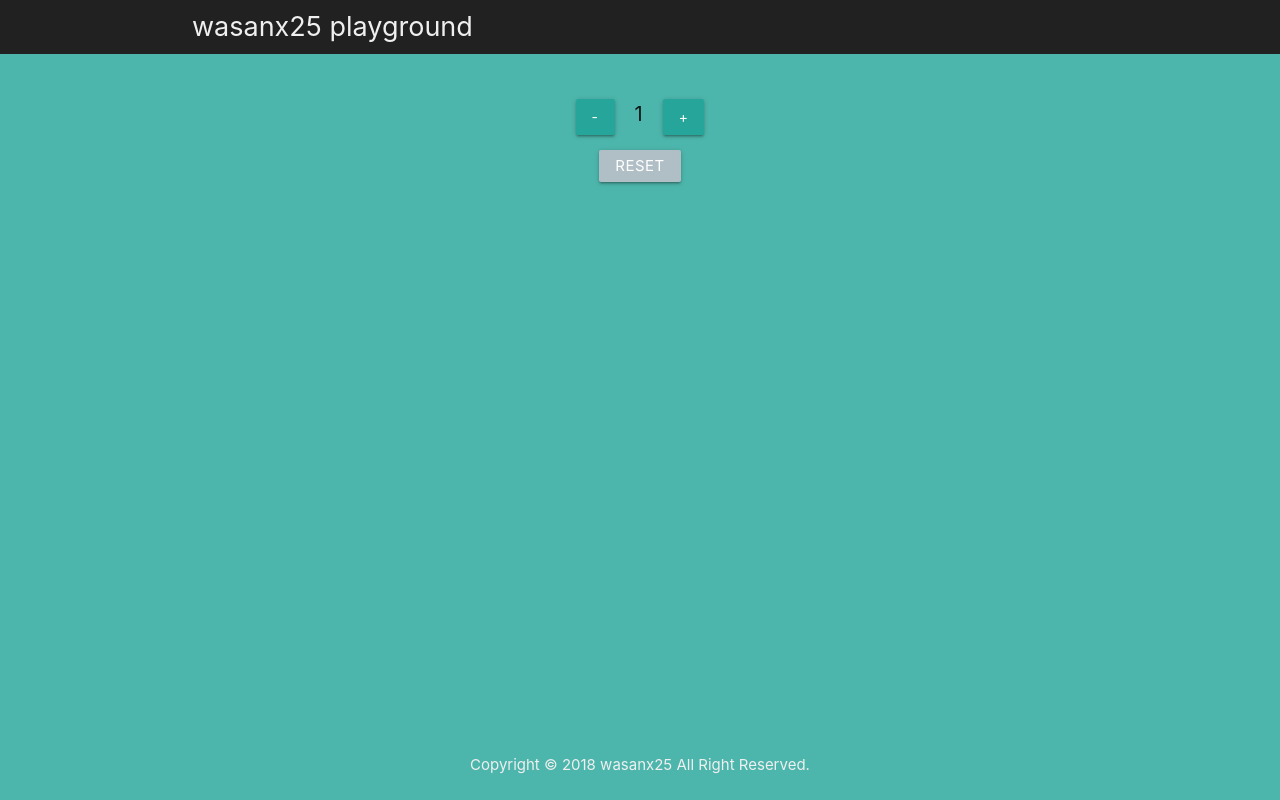
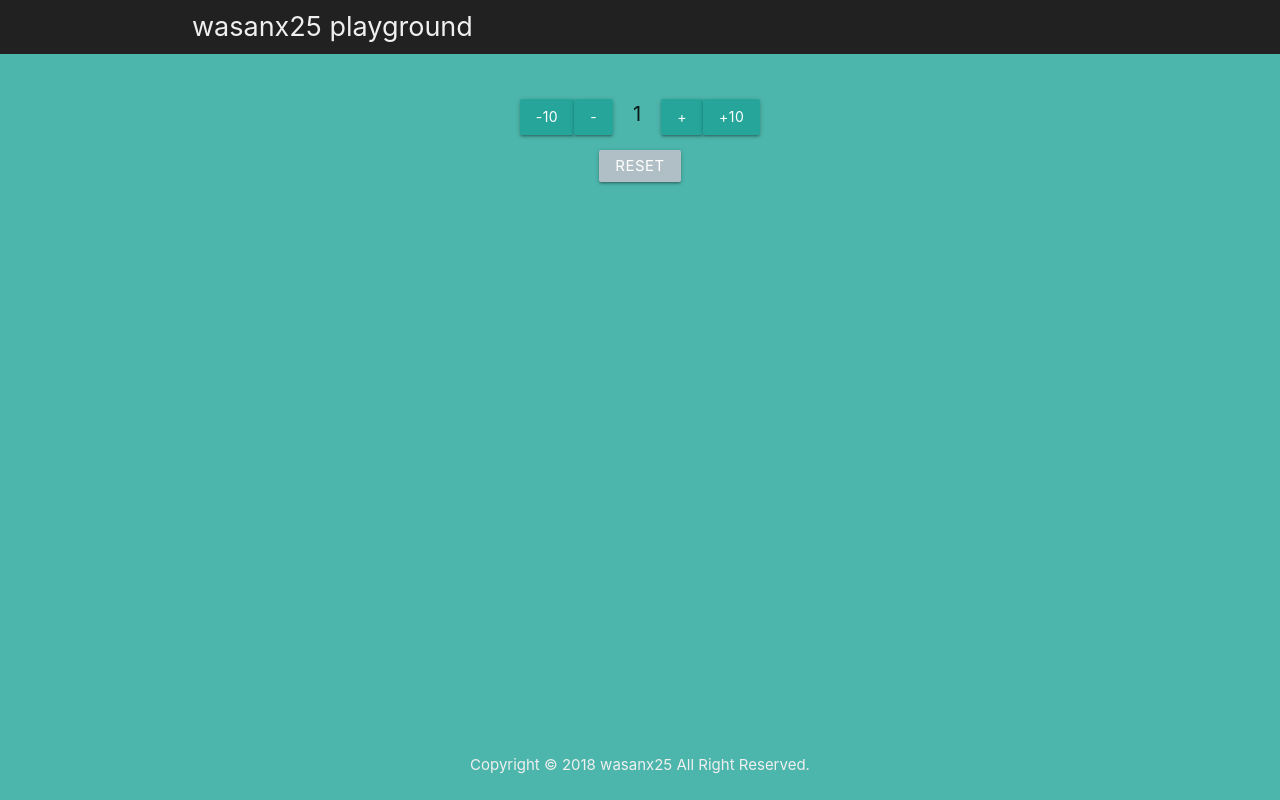
Before and after one commit to wasanx25/playground, a Nuxt app: page /counter in a window 1280 px wide. Built offline with nearby package versions, Linux system fonts and the light colour scheme.

Commit message:
Add minus and plus ten button

```diff
--- a/pages/counter.vue
+++ b/pages/counter.vue
@@ -1,8 +1,10 @@
 <template>
   <div id="counter_content">
+    <button @click="$store.commit('counter/minusTen')" class="waves-effect waves-light btn">-10</button>
     <button @click="$store.commit('counter/decrement')" class="waves-effect waves-light btn">-</button>
     <p>{{ counter }}</p>
     <button @click="$store.commit('counter/increment')" class="waves-effect waves-light btn">+</button>
+    <button @click="$store.commit('counter/plusTen')" class="waves-effect waves-light btn">+10</button>
     <button id="reset" @click="$store.commit('counter/reset')" class="waves-effect waves-light btn-small blue-grey lighten-3">Reset</button>
   </div>
 </template>
--- a/store/counter.js
+++ b/store/counter.js
@@ -11,5 +11,11 @@ export const mutations = {
   },
   reset(state) {
     state.counter = 0
+  },
+  plusTen(state) {
+    state.counter += 10
+  },
+  minusTen(state) {
+    state.counter -= 10
   }
 }
```
